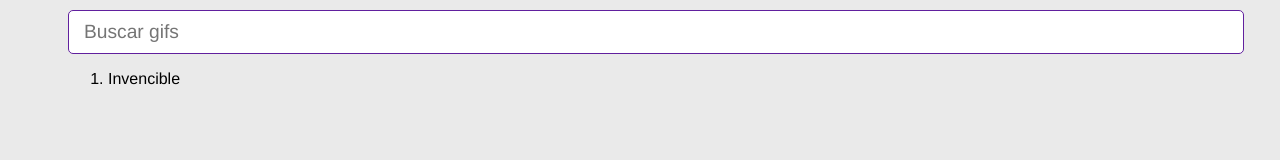
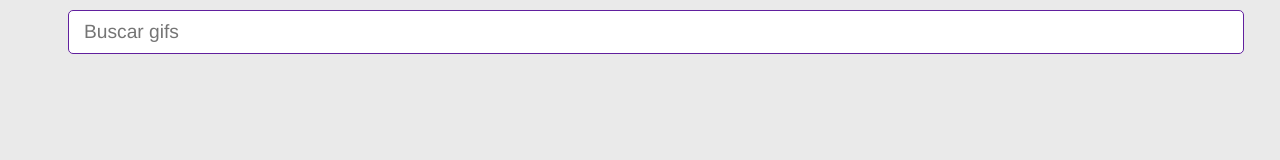
Before and after one commit to KennethCourses/react-gif-expert-app, a React (Vite) app: page / in a window 1280 px wide. Shown: the part 138-298 px from the top of the page. Built offline with nearby package versions, Linux system fonts and the light colour scheme.

Commit message:
Create GifGrid.jsx component

```diff
--- a/src/GifExpertApp.jsx
+++ b/src/GifExpertApp.jsx
@@ -1,12 +1,13 @@
 import { useState } from 'react';
 import AddCategory from './components/AddCategory';
+import GifGrid from './components/GifGrid';
 
 const GifExpertApp = () => {
 
-    const [categories, setCategories] = useState(['Invencible']);
+    const [categories, setCategories] = useState([]);
 
     const onAddCategory = (newCategory) => {
-        const category = newCategory.toLowerCase();
+        const category = newCategory.toUpperCase();
         categories.includes(category) ? alert('Category Already Exists') : setCategories([category, ...categories]);
     }
 
@@ -19,9 +20,12 @@ const GifExpertApp = () => {
             />
 
             <ol>
-                {categories.map(category => {
-                    return <li key={category}>{category}</li>
-                })}
+                {categories.map(category =>
+                    <GifGrid
+                        key={category}
+                        category={category}
+                    />
+                )}
             </ol>
         </>
     )
--- /dev/null
+++ b/src/components/GifGrid.jsx
@@ -0,0 +1,9 @@
+const GifGrid = ({ category }) => {
+    return (
+        <div>
+            <h3>{category}</h3>
+        </div>
+    )
+}
+
+export default GifGrid;
```
